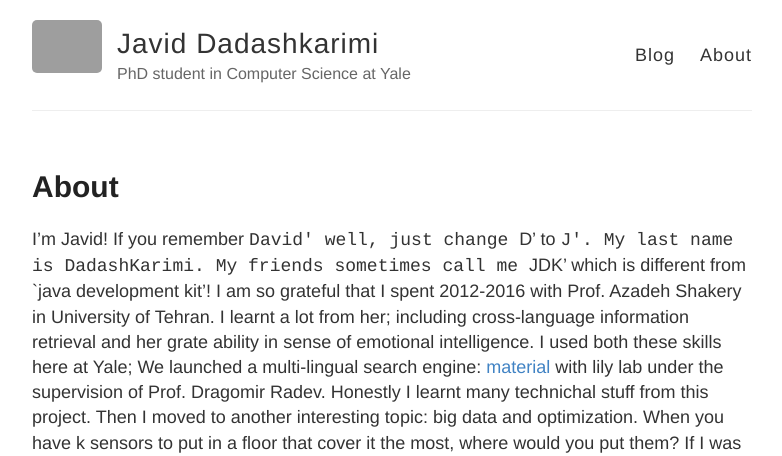
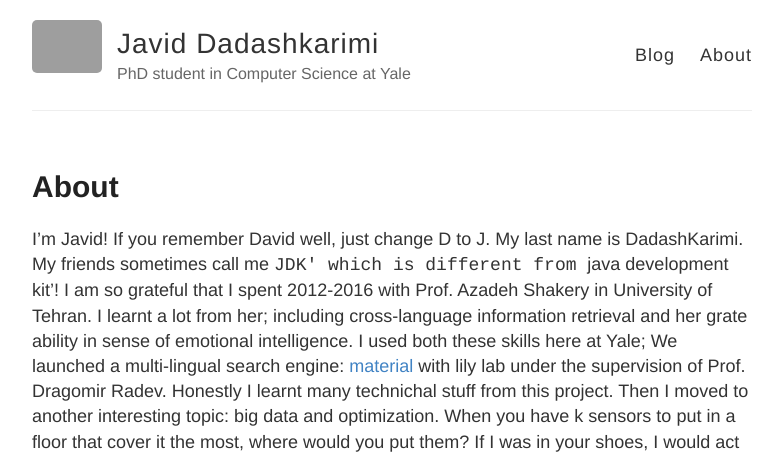
Before and after one commit to jsdelivrbot/dadashkarimi.github.io, a Jekyll site: the page built from about.md, in a window 1280 px wide and 900 px high, cut to the strip 0-456 px from the top of the window. Shown: the whole strip, without its empty margins (248-1030 px from the left). Built offline with Jekyll 4.4.1, drawn with Linux system fonts in a browser that asks for light colours; grey boxes are pictures that could not be loaded.

```diff
--- a/about.md
+++ b/about.md
@@ -4,7 +4,7 @@ title: About
 permalink: /about/
 ---
 
-I'm Javid! If you remember `David' well, just change `D' to `J'. My last name is DadashKarimi. My friends sometimes call me `JDK' which is different from `java development kit'!
+I'm Javid! If you remember David well, just change D to J. My last name is DadashKarimi. My friends sometimes call me `JDK' which is different from `java development kit'!
 I am so grateful that I spent 2012-2016 with Prof. Azadeh Shakery in University of Tehran. I learnt a lot from her; including cross-language information retrieval and her grate ability in sense of emotional intelligence. I used both these skills here at Yale; We launched a multi-lingual search engine: [material](tangra.cs.yale.edu/material) with lily lab under the supervision of Prof. Dragomir Radev. Honestly I learnt many technichal stuff from this project. Then I moved to another interesting topic: big data and optimization. When you have k sensors to put in a floor that cover it the most, where would you put them? If I was in your shoes, I would act greedy and put the senser with highest coverage in each step in span of time. Then I noticed that this algorithm gives <a href="https://www.codecogs.com/eqnedit.php?latex=1-1/\epsilon" target="_blank"><img src="https://latex.codecogs.com/gif.latex?1-1/\epsilon" title="1-1/\epsilon" /></a> approximation for maximizing the coverage.
 So apparently, optimization for big data is going to be a fabulous technique!
 But where should I have started? I found Amin Karbasi's working on theory of optimization. I started working on this area and really love this topic; but I'm also a technichal programmer who is interested in application. So I started a rotation with Mark Gerstein's lab in bioinformatic. Genomic might be an ideal application for big data. I will share my findings with you.
```
